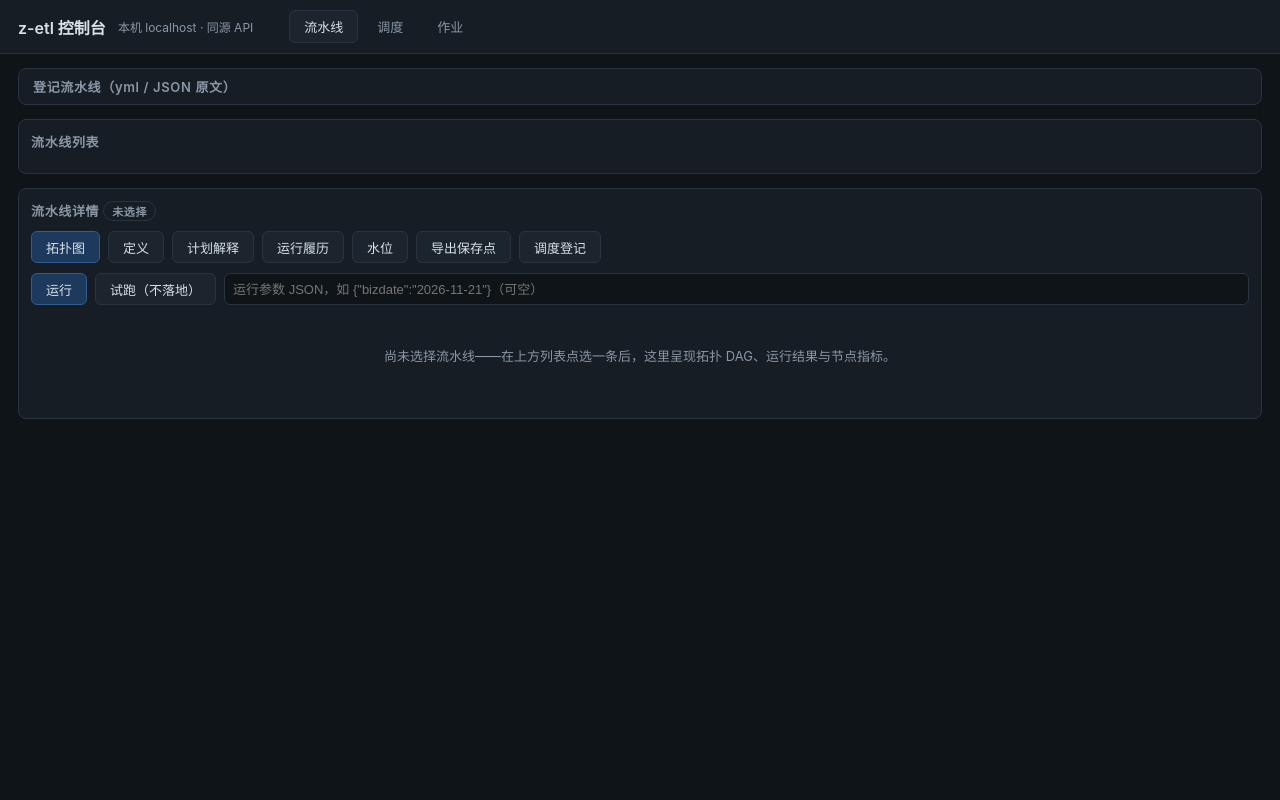
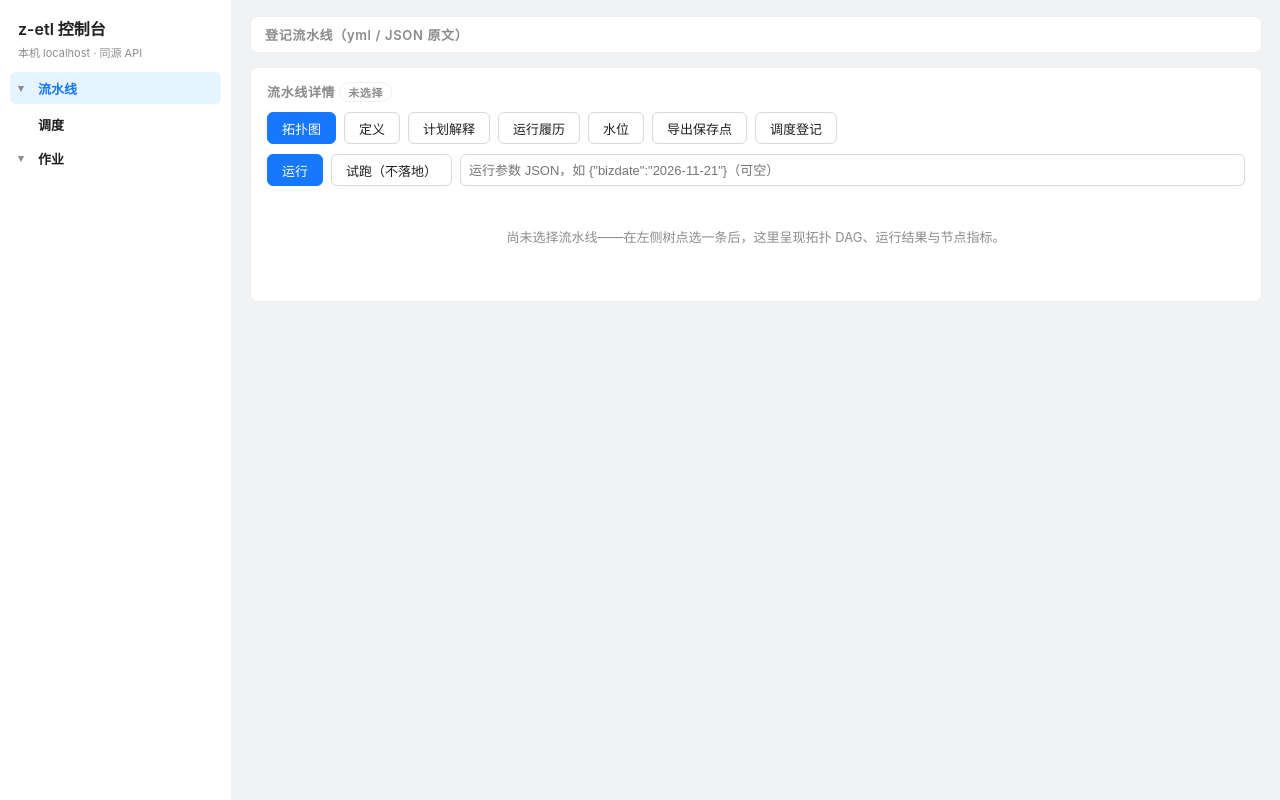
Before and after one commit to z-opc-foundation/z-etl, a web app: page /index.html in a window 1280 px wide. Run offline with its HTML, style and script files only (its server is not run), Linux system fonts and the light colour scheme; data that the repository does not hold is empty.

Commit message:
feat(etl): 控制台白底浅色主题 + 左侧树菜单
- 白底 token 对齐 fleet antd 系控制台：页面 #f0f2f5 / 卡片白 / 主色 #1677ff
- 左侧 232px 树菜单：流水线/调度/作业三组，管道与作业名做可点叶子，组可折叠
- DAG 白底配色重调（节点白底彩描边、连线 #bfbfbf），汇色与行数变化色分离
- ≤760px 侧栏退化顶部块；浏览器实测树/折叠/选中/指标叠加全通过；245 用例全绿

```diff
--- a/z-etl-web/src/main/resources/static/index.html
+++ b/z-etl-web/src/main/resources/static/index.html
@@ -6,20 +6,31 @@
 <title>z-etl 控制台</title>
 <style>
   :root{
-    --bg:#0f1419; --panel:#161d24; --panel2:#1c252e; --line:#2a3440;
-    --fg:#d8e0e8; --dim:#8a97a5; --acc:#4fa3ff; --ok:#3fb96f; --err:#e5636a; --warn:#d9a13f;
+    --bg:#f0f2f5; --panel:#ffffff; --panel2:#fafafa; --line:#f0f0f0;
+    --fg:rgba(0,0,0,.88); --dim:#8c8c8c; --acc:#1677ff; --ok:#52c41a; --err:#ff4d4f; --warn:#d48806;
     font-size:14px;
   }
   *{box-sizing:border-box}
   body{margin:0;background:var(--bg);color:var(--fg);font-family:-apple-system,"PingFang SC","Microsoft YaHei",sans-serif}
-  header{display:flex;align-items:center;gap:12px;padding:10px 18px;border-bottom:1px solid var(--line);background:var(--panel)}
-  header h1{font-size:16px;margin:0;font-weight:600}
-  header .sub{color:var(--dim);font-size:12px}
-  nav{display:flex;gap:4px;margin-left:24px}
-  nav button{background:none;border:1px solid transparent;color:var(--dim);padding:6px 14px;border-radius:6px;cursor:pointer;font-size:13px}
-  nav button.on{color:var(--fg);background:var(--panel2);border-color:var(--line)}
-  main{padding:14px 18px}
-  .panel{background:var(--panel);border:1px solid var(--line);border-radius:8px;padding:12px;margin-bottom:14px}
+  .layout{display:flex;min-height:100vh}
+  aside{width:232px;flex-shrink:0;background:var(--panel);border-right:1px solid var(--line);padding:16px 10px;display:flex;flex-direction:column}
+  .brand{font-size:16px;font-weight:600;padding:0 8px 4px}
+  aside .sub{color:var(--dim);font-size:11px;padding:0 8px 12px;word-break:break-all}
+  .tgroup{margin-bottom:2px}
+  .trow{display:flex;align-items:center;gap:6px;padding:0 8px;min-height:32px;border-radius:6px;cursor:pointer;font-size:13px;font-weight:600;color:var(--fg)}
+  .trow:hover{background:var(--panel2)}
+  .tgroup.on .trow{background:#e6f4ff;color:var(--acc)}
+  .trow .arrow{display:inline-block;width:14px;color:var(--dim);transition:transform .15s;font-size:11px}
+  .tgroup:not(.open) .trow .arrow{transform:rotate(-90deg)}
+  .trow .arrow:hover{color:var(--fg)}
+  ul.tleaves{list-style:none;margin:2px 0 4px;padding:0}
+  .tgroup:not(.open) ul.tleaves{display:none}
+  ul.tleaves li{padding:0 8px 0 28px;min-height:30px;display:flex;align-items:center;border-radius:6px;cursor:pointer;font-size:13px;color:rgba(0,0,0,.72);white-space:nowrap;overflow:hidden;text-overflow:ellipsis}
+  ul.tleaves li:hover{background:var(--panel2)}
+  ul.tleaves li.on{background:#e6f4ff;color:var(--acc)}
+  ul.tleaves li.none{color:var(--dim);cursor:default}
+  main{flex:1;min-width:0;padding:16px 18px}
+  .panel{background:var(--panel);border:1px solid var(--line);border-radius:8px;padding:14px 16px;margin-bottom:14px}
   .panel h2{font-size:13px;margin:0 0 10px;color:var(--dim);font-weight:600;letter-spacing:.05em}
   details.reg{border:1px solid var(--line);border-radius:8px;background:var(--panel);margin-bottom:14px}
   details.reg summary{list-style:none;cursor:pointer;padding:8px 14px;min-height:32px;display:flex;align-items:center;color:var(--dim);font-size:13px;font-weight:600;letter-spacing:.05em}
@@ -27,49 +38,61 @@
   details.reg summary:hover{color:var(--fg)}
   details.reg[open] summary{border-bottom:1px solid var(--line);margin-bottom:10px}
   details.reg .reg-body{padding:0 14px 14px}
-  ul.chips{list-style:none;margin:0;padding:0;display:flex;flex-wrap:wrap;gap:8px}
-  ul.chips li{padding:0 14px;min-height:32px;display:flex;align-items:center;border:1px solid var(--line);border-radius:16px;cursor:pointer;font-size:13px}
-  ul.chips li:hover{border-color:var(--acc);color:var(--acc)}
-  ul.chips li.on{background:#1d3a5c;border-color:#2d5d94;color:var(--fg)}
   #dag-wrap{overflow:auto;border-radius:8px}
   .zoombar{display:flex;align-items:center;gap:6px;margin:8px 0}
   .zoombar span{color:var(--dim);font-size:12px}
   .zoombar button{min-width:32px;min-height:28px}
-  .zoombar button.on{background:#1d3a5c;border-color:#2d5d94}
+  .zoombar button.on{background:#e6f4ff;border-color:var(--acc);color:var(--acc)}
   .dag-legend{display:flex;gap:14px;flex-wrap:wrap;margin-top:10px}
   .empty{color:var(--dim);padding:28px 0;text-align:center;font-size:13px}
   .dag-node{cursor:pointer}
-  .dag-node:hover rect{filter:brightness(1.25)}
-  textarea{width:100%;min-height:180px;background:var(--bg);color:var(--fg);border:1px solid var(--line);border-radius:6px;padding:8px;font-family:ui-monospace,Menlo,monospace;font-size:12px;resize:vertical}
-  input[type=text]{width:100%;background:var(--bg);color:var(--fg);border:1px solid var(--line);border-radius:6px;padding:6px 8px;font-size:13px}
-  button.act{background:var(--panel2);border:1px solid var(--line);color:var(--fg);padding:0 14px;min-height:32px;border-radius:6px;cursor:pointer;font-size:13px}
+  .dag-node:hover rect{filter:brightness(.96)}
+  textarea{width:100%;min-height:180px;background:var(--panel);color:var(--fg);border:1px solid #d9d9d9;border-radius:6px;padding:8px;font-family:ui-monospace,Menlo,monospace;font-size:12px;resize:vertical}
+  input[type=text]{width:100%;background:var(--panel);color:var(--fg);border:1px solid #d9d9d9;border-radius:6px;padding:6px 8px;font-size:13px}
+  input[type=text]:focus,textarea:focus{outline:none;border-color:var(--acc)}
+  button.act{background:var(--panel);border:1px solid #d9d9d9;color:var(--fg);padding:0 14px;min-height:32px;border-radius:6px;cursor:pointer;font-size:13px}
   button.act:hover{border-color:var(--acc);color:var(--acc)}
-  button.act.primary{background:#1d3a5c;border-color:#2d5d94}
+  button.act.primary{background:var(--acc);border-color:var(--acc);color:#fff}
   .row{display:flex;gap:8px;flex-wrap:wrap;margin-bottom:10px}
   table{border-collapse:collapse;width:100%;font-size:12px}
   th,td{border:1px solid var(--line);padding:5px 8px;text-align:left;vertical-align:top}
   th{background:var(--panel2);color:var(--dim);font-weight:600}
-  pre{background:var(--bg);border:1px solid var(--line);border-radius:6px;padding:10px;overflow:auto;max-height:420px;font-size:12px;line-height:1.5}
-  .toast{position:fixed;right:18px;bottom:18px;padding:10px 16px;border-radius:8px;font-size:13px;display:none;z-index:9;border:1px solid var(--line);background:var(--panel2)}
+  pre{background:var(--panel2);border:1px solid var(--line);border-radius:6px;padding:10px;overflow:auto;max-height:420px;font-size:12px;line-height:1.5}
+  code{background:var(--panel2);padding:1px 5px;border-radius:4px}
+  .toast{position:fixed;right:18px;bottom:18px;padding:10px 16px;border-radius:8px;font-size:13px;display:none;z-index:9;border:1px solid var(--line);background:var(--panel);box-shadow:0 4px 12px rgba(0,0,0,.08)}
   .toast.ok{border-color:var(--ok)} .toast.err{border-color:var(--err)}
   .kv{display:grid;grid-template-columns:auto 1fr;gap:4px 14px;font-size:13px}
   .kv b{color:var(--dim);font-weight:500}
   .badge{display:inline-block;padding:1px 8px;border-radius:10px;font-size:11px;border:1px solid var(--line);color:var(--dim)}
   .hidden{display:none}
   h3.sec{font-size:13px;margin:14px 0 8px;color:var(--acc)}
+  @media (max-width:760px){
+    .layout{flex-direction:column}
+    aside{width:100%;border-right:none;border-bottom:1px solid var(--line)}
+    ul.tleaves{display:flex;flex-wrap:wrap;gap:4px}
+    .tgroup:not(.open) ul.tleaves{display:none}
+  }
 </style>
 </head>
 <body>
-<header>
-  <h1>z-etl 控制台</h1>
-  <span class="sub" id="envinfo"></span>
-  <nav>
-    <button data-tab="pipe" class="on">流水线</button>
-    <button data-tab="sched">调度</button>
-    <button data-tab="job">作业</button>
+<div class="layout">
+<aside>
+  <div class="brand">z-etl 控制台</div>
+  <div class="sub" id="envinfo"></div>
+  <nav id="menu">
+    <div class="tgroup open" data-tab="pipe">
+      <div class="trow" onclick="setTab('pipe')"><span class="arrow" onclick="toggleGroup(event,this)">▾</span><span>流水线</span></div>
+      <ul class="tleaves" id="plist"></ul>
+    </div>
+    <div class="tgroup" data-tab="sched">
+      <div class="trow" onclick="setTab('sched')"><span class="arrow" style="visibility:hidden">▾</span><span>调度</span></div>
+    </div>
+    <div class="tgroup open" data-tab="job">
+      <div class="trow" onclick="setTab('job')"><span class="arrow" onclick="toggleGroup(event,this)">▾</span><span>作业</span></div>
+      <ul class="tleaves" id="jlist"></ul>
+    </div>
   </nav>
-</header>
-
+</aside>
 <main>
   <!-- ============ 流水线 ============ -->
   <section id="tab-pipe">
@@ -83,10 +106,6 @@
         </div>
       </div>
     </details>
-    <div class="panel">
-      <h2>流水线列表</h2>
-      <ul class="chips" id="plist"></ul>
-    </div>
     <div class="panel" id="pdetail">
       <h2>流水线详情 <span class="badge" id="pd-name">未选择</span></h2>
       <div class="row">
@@ -104,7 +123,7 @@
         <input type="text" id="run-params" placeholder='运行参数 JSON，如 {"bizdate":"2026-11-21"}（可空）' style="flex:1;min-width:220px"/>
       </div>
       <div id="pd-extra" class="hidden"></div>
-      <div id="pd-body"><p class="empty">尚未选择流水线——在上方列表点选一条后，这里呈现拓扑 DAG、运行结果与节点指标。</p></div>
+      <div id="pd-body"><p class="empty">尚未选择流水线——在左侧树点选一条后，这里呈现拓扑 DAG、运行结果与节点指标。</p></div>
     </div>
   </section>
 
@@ -128,10 +147,6 @@
       </div>
     </details>
     <div class="panel">
-      <h2>作业列表</h2>
-      <ul class="chips" id="jlist"></ul>
-    </div>
-    <div class="panel">
       <h2>作业详情 <span class="badge" id="jd-name">未选择</span></h2>
       <div class="row">
         <button class="act" onclick="showJob()">作业描述</button>
@@ -139,10 +154,11 @@
         <button class="act" onclick="showJobRuns()">运行履历</button>
         <button class="act" onclick="showJobWatermark()">水位</button>
       </div>
-      <div id="jd-body"><p class="empty">尚未选择作业——在上方列表点选一个后，这里呈现运行结果与履历。</p></div>
+      <div id="jd-body"><p class="empty">尚未选择作业——在左侧树点选一个后，这里呈现运行结果与履历。</p></div>
     </div>
   </section>
 </main>
+</div>
 
 <div class="toast" id="toast"></div>
 
@@ -215,13 +231,17 @@ function renderRunResult(r) {
   return head + '<h3 class="sec">节点指标</h3>' + table;
 }
 
-/* ---------- 标签页 ---------- */
-document.querySelectorAll('nav button').forEach(b => b.onclick = () => {
-  document.querySelectorAll('nav button').forEach(x => x.classList.toggle('on', x === b));
-  ['pipe', 'sched', 'job'].forEach(t => $('tab-' + t).classList.toggle('hidden', t !== b.dataset.tab));
-  if (b.dataset.tab === 'sched') loadSchedules();
-  if (b.dataset.tab === 'job') refreshJobs().catch(e => toast('作业列表加载失败：' + e.message, false));
-});
+/* ---------- 左侧树菜单 ---------- */
+function setTab(tab) {
+  document.querySelectorAll('.tgroup').forEach(g => g.classList.toggle('on', g.dataset.tab === tab));
+  ['pipe', 'sched', 'job'].forEach(t => $('tab-' + t).classList.toggle('hidden', t !== tab));
+  if (tab === 'sched') loadSchedules();
+  if (tab === 'job') refreshJobs().catch(e => toast('作业列表加载失败：' + e.message, false));
+}
+function toggleGroup(ev, arrow) {
+  ev.stopPropagation();
+  arrow.closest('.tgroup').classList.toggle('open');
+}
 
 /* ---------- 流水线 ---------- */
 const DEMO_TEXT = [
@@ -258,8 +278,8 @@ async function refreshPipelines() {
   const data = await api('GET', '/api/etl/pipelines');
   const names = data.pipelines || [];
   $('plist').innerHTML = names.length
-    ? names.map(n => '<li data-n="' + esc(n) + '" class="' + (n === pipeline ? 'on' : '') + '"><span>' + esc(n) + '</span></li>').join('')
-    : '<li style="color:var(--dim);cursor:default">（空）</li>';
+    ? names.map(n => '<li data-n="' + esc(n) + '" title="' + esc(n) + '" class="' + (n === pipeline ? 'on' : '') + '">' + esc(n) + '</li>').join('')
+    : '<li class="none">（空）</li>';
   $('plist').querySelectorAll('li[data-n]').forEach(li => li.onclick = () => { pipeline = li.dataset.n; $('pd-name').textContent = pipeline; lastSpec = null; lastMetrics = null; refreshPipelines(); showDag(); });
 }
 
@@ -273,16 +293,16 @@ async function registerSpec() {
   } catch (e) { toast(e.message, false); }
 }
 
-function needPipeline() { if (!pipeline) { toast('先在上方列表选一条流水线', false); return false; } return true; }
+function needPipeline() { if (!pipeline) { toast('先在左侧树选一条流水线', false); return false; } return true; }
 function setBody(html) { $('pd-body').innerHTML = html; $('pd-extra').className = 'hidden'; }
 function extraPanel(html) { const x = $('pd-extra'); x.innerHTML = html; x.className = ''; }
 
 /* ---------- DAG 拓扑图（纯 SVG，分层布局 + 运行指标叠加） ---------- */
 const KIND_STYLE = {
-  source:    { stroke: '#3fb96f', tag: '源' },
-  transform: { stroke: '#8a97a5', tag: '变换' },
-  stateful:  { stroke: '#4fa3ff', tag: '有状态' },
-  sink:      { stroke: '#d9a13f', tag: '汇' }
+  source:    { stroke: '#389e0d', tag: '源' },
+  transform: { stroke: '#8c8c8c', tag: '变换' },
+  stateful:  { stroke: '#1677ff', tag: '有状态' },
+  sink:      { stroke: '#d46b08', tag: '汇' }
 };
 
 function kindOf(type) {
@@ -392,9 +412,9 @@ function dagSvg(spec, metrics) {
   const style = dagZoom === 'fit'
     ? 'width:100%;min-width:720px'
     : 'width:' + Math.round(W * dagZoom) + 'px';
-  let svg = '<svg viewBox="0 0 ' + W + ' ' + H + '" style="' + style + ';background:var(--bg);border:1px solid var(--line);border-radius:8px;display:block">'
+  let svg = '<svg viewBox="0 0 ' + W + ' ' + H + '" style="' + style + ';background:var(--panel);border:1px solid #d9d9d9;border-radius:8px;display:block">'
     + '<defs><marker id="arw" viewBox="0 0 10 10" refX="9" refY="5" markerWidth="7" markerHeight="7" orient="auto-start-reverse">'
-    + '<path d="M 0 0 L 10 5 L 0 10 z" fill="#5a6a7a"/></marker></defs>';
+    + '<path d="M 0 0 L 10 5 L 0 10 z" fill="#bfbfbf"/></marker></defs>';
 
   edges.forEach(e => {
     const a = pos[e.from], b = pos[e.to];
@@ -402,7 +422,7 @@ function dagSvg(spec, metrics) {
     const x1 = a.x + NODE_W, y1 = a.y + NODE_H / 2, x2 = b.x, y2 = b.y + NODE_H / 2;
     const dx = Math.max(48, (x2 - x1) / 2);
     svg += '<path d="M ' + x1 + ' ' + y1 + ' C ' + (x1 + dx) + ' ' + y1 + ', ' + (x2 - dx) + ' ' + y2 + ', ' + x2 + ' ' + y2
-      + '" fill="none" stroke="#5a6a7a" stroke-width="2" marker-end="url(#arw)"/>';
+      + '" fill="none" stroke="#bfbfbf" stroke-width="2" marker-end="url(#arw)"/>';
   });
 
   nodes.forEach(n => {
@@ -414,13 +434,13 @@ function dagSvg(spec, metrics) {
     const on = n.id === selectedNode;
     const stroke = dropped ? 'var(--warn)' : st.stroke;
     const badge = m
-      ? '<text x="' + (p.x + NODE_W - 8) + '" y="' + (p.y + NODE_H - 9) + '" text-anchor="end" font-size="12" fill="#8a97a5">'
+      ? '<text x="' + (p.x + NODE_W - 8) + '" y="' + (p.y + NODE_H - 9) + '" text-anchor="end" font-size="12" fill="#8c8c8c">'
         + esc('in ' + (m['records-in'] == null ? '—' : m['records-in']) + ' · out ' + (m['records-out'] == null ? '—' : m['records-out'])) + '</text>'
       : '';
     const tip = m ? Object.keys(m).map(k => esc(k) + '=' + esc(m[k])).join('\n') : '尚无运行指标';
     svg += '<g class="dag-node" data-node="' + esc(n.id) + '" role="button" aria-label="' + esc(n.id) + ' 节点，查看指标"><title>' + tip + '</title>'
       + '<rect x="' + p.x + '" y="' + p.y + '" width="' + NODE_W + '" height="' + NODE_H + '" rx="10" '
-      + 'fill="' + (on ? '#243447' : 'var(--panel2)') + '" stroke="' + stroke + '" stroke-width="' + (on ? 3 : 2) + '"/>'
+      + 'fill="' + (on ? '#e6f4ff' : 'var(--panel)') + '" stroke="' + stroke + '" stroke-width="' + (on ? 3 : 2) + '"/>'
       + '<text x="' + (p.x + 12) + '" y="' + (p.y + 28) + '" font-size="15" font-weight="600" fill="var(--fg)">' + esc(n.id) + '</text>'
       + '<text x="' + (p.x + 12) + '" y="' + (p.y + 49) + '" font-size="12.5" fill="' + st.stroke + '">' + esc(n.type) + '</text>'
       + badge + '</g>';
@@ -513,8 +533,8 @@ async function refreshJobs() {
   const data = await api('GET', '/api/etl/jobs');
   const names = data.jobs || [];
   $('jlist').innerHTML = names.length
-    ? names.map(n => '<li data-n="' + esc(n) + '" class="' + (n === job ? 'on' : '') + '"><span>' + esc(n) + '</span></li>').join('')
-    : '<li style="color:var(--dim);cursor:default">（空）</li>';
+    ? names.map(n => '<li data-n="' + esc(n) + '" title="' + esc(n) + '" class="' + (n === job ? 'on' : '') + '">' + esc(n) + '</li>').join('')
+    : '<li class="none">（空）</li>';
   $('jlist').querySelectorAll('li[data-n]').forEach(li => li.onclick = () => { job = li.dataset.n; $('jd-name').textContent = job; refreshJobs(); showJob(); });
 }
 async function registerJob() {
@@ -524,7 +544,7 @@ async function registerJob() {
     await refreshJobs(); showJob();
   } catch (e) { toast(e.message, false); }
 }
-function needJob() { if (!job) { toast('先在上方列表选一个作业', false); return false; } return true; }
+function needJob() { if (!job) { toast('先在左侧树选一个作业', false); return false; } return true; }
 async function showJob() { if (!needJob()) return; $('jd-body').innerHTML = '<h3 class="sec">作业描述</h3>' + jsonBlock(await api('GET', '/api/etl/jobs/' + encodeURIComponent(job))); }
 async function runJob() {
   if (!needJob()) return;
@@ -552,6 +572,7 @@ async function showJobWatermark() {
 (async function init() {
   $('envinfo').textContent = '本机 ' + location.host + ' · 同源 API';
   $('spec').value = DEMO_TEXT;
+  setTab('pipe');
   try { await refreshPipelines(); } catch (e) { toast('流水线列表加载失败：' + e.message, false); }
 })();
 </script>
```
Also changed, not shown: _doc/005_testing/040_验收复跑-控制台白底主题与左侧树菜单.md (added, +33 -0 lines), README.md.
